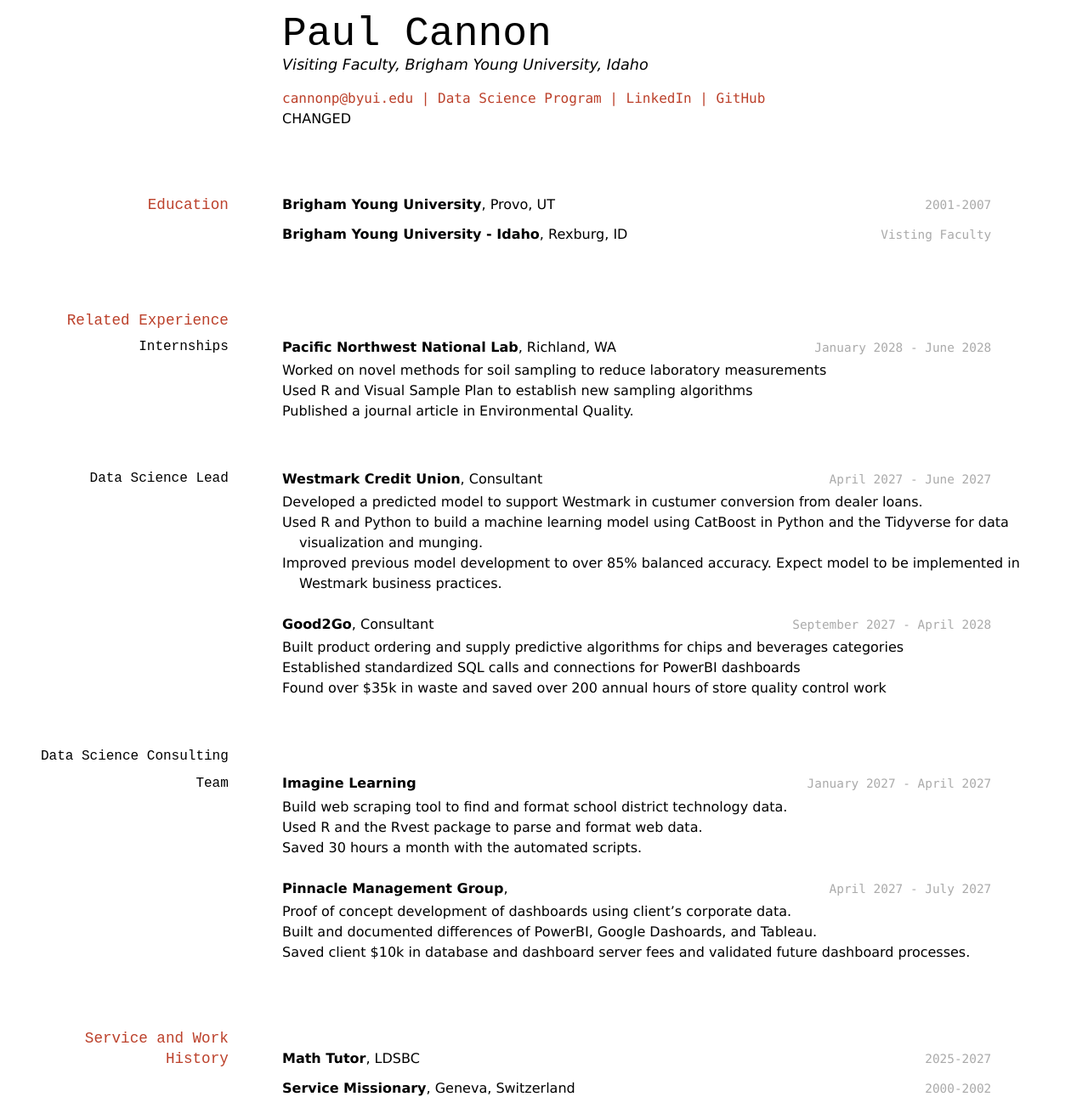
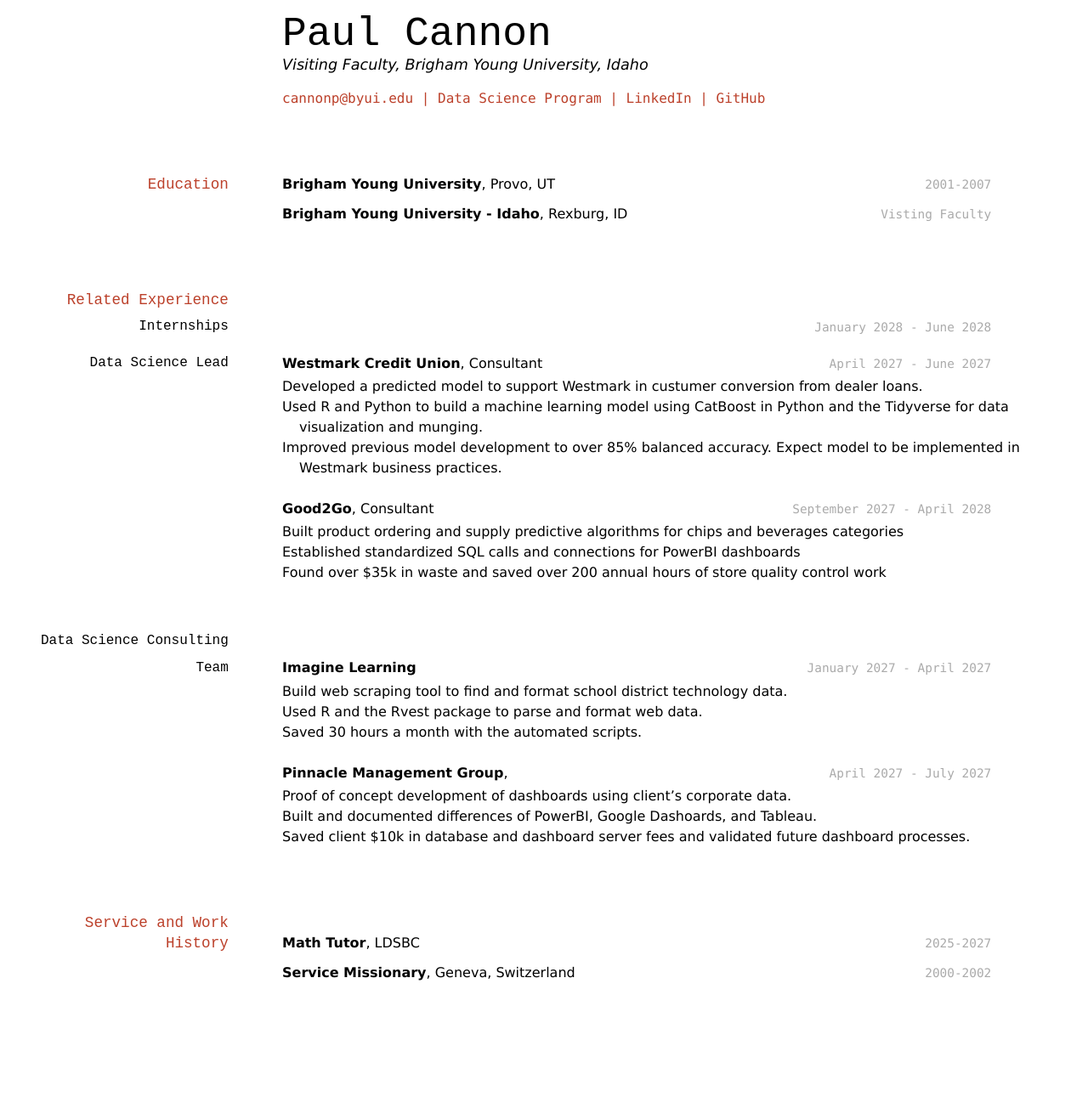
Before and after one commit to pcc-git/paul-cannon-resume, a Jekyll site: the page built from docs/index.md, in a window 1280 px wide. Shown: the whole page at 85% size. Built offline with Jekyll 4.4.1, drawn with Linux system fonts in a browser that asks for light colours; after the commit the page ends 1168 px from its top, so only the background shows below that.

Commit message:
Delted PNL job where I never worked

```diff
--- a/docs/index.md
+++ b/docs/index.md
@@ -11,8 +11,6 @@
 | <a href="https://www.linkedin.com/groups/13537407/">LinkedIn</a>
 | <a href="https://github.com/byuids-resumes">GitHub</a>
 </div>
-
-CHANGED
 
 ## Education
 
@@ -29,11 +27,6 @@
 ### Internships
 
 `January 2028 - June 2028`
-__Pacific Northwest National Lab__, Richland, WA
-
-- Worked on novel methods for soil sampling to reduce laboratory measurements
-- Used R and Visual Sample Plan to establish new sampling algorithms
-- Published a journal article in Environmental Quality.
 
 ### Data Science Lead
 
```
